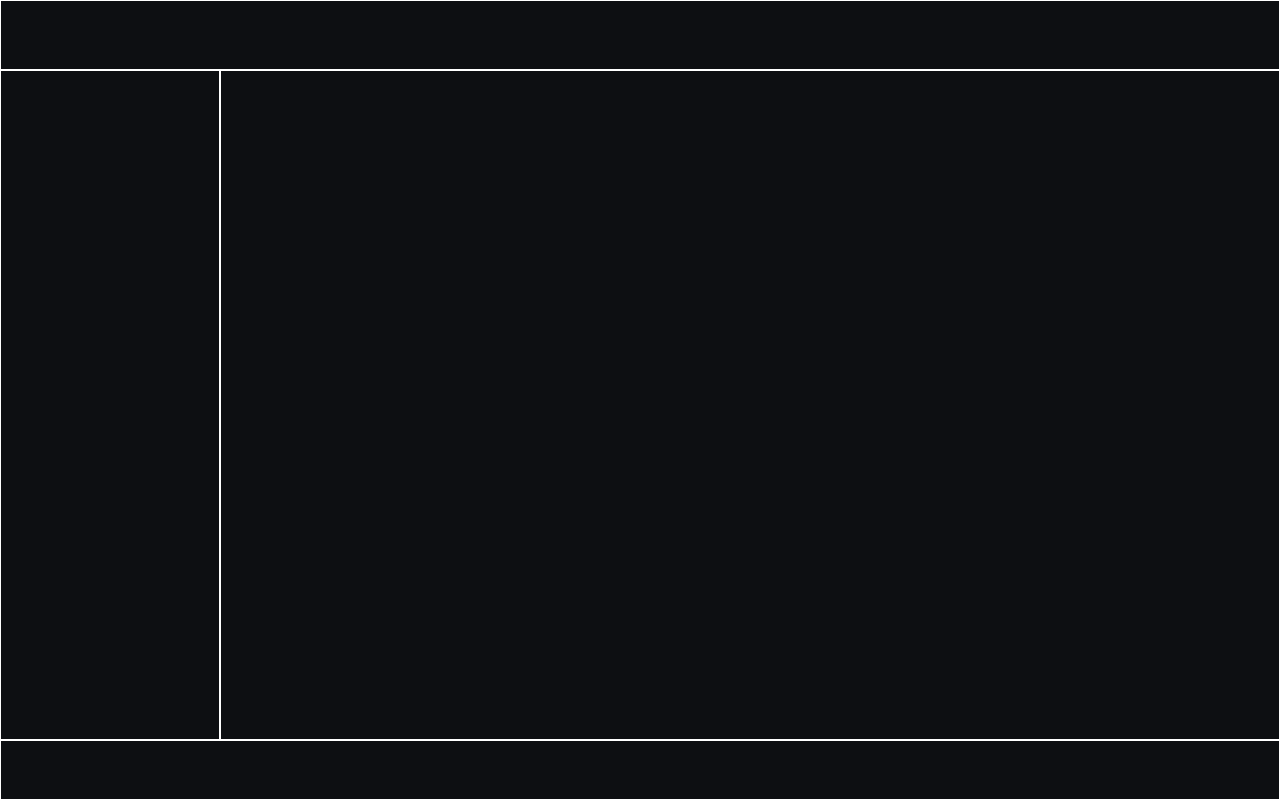
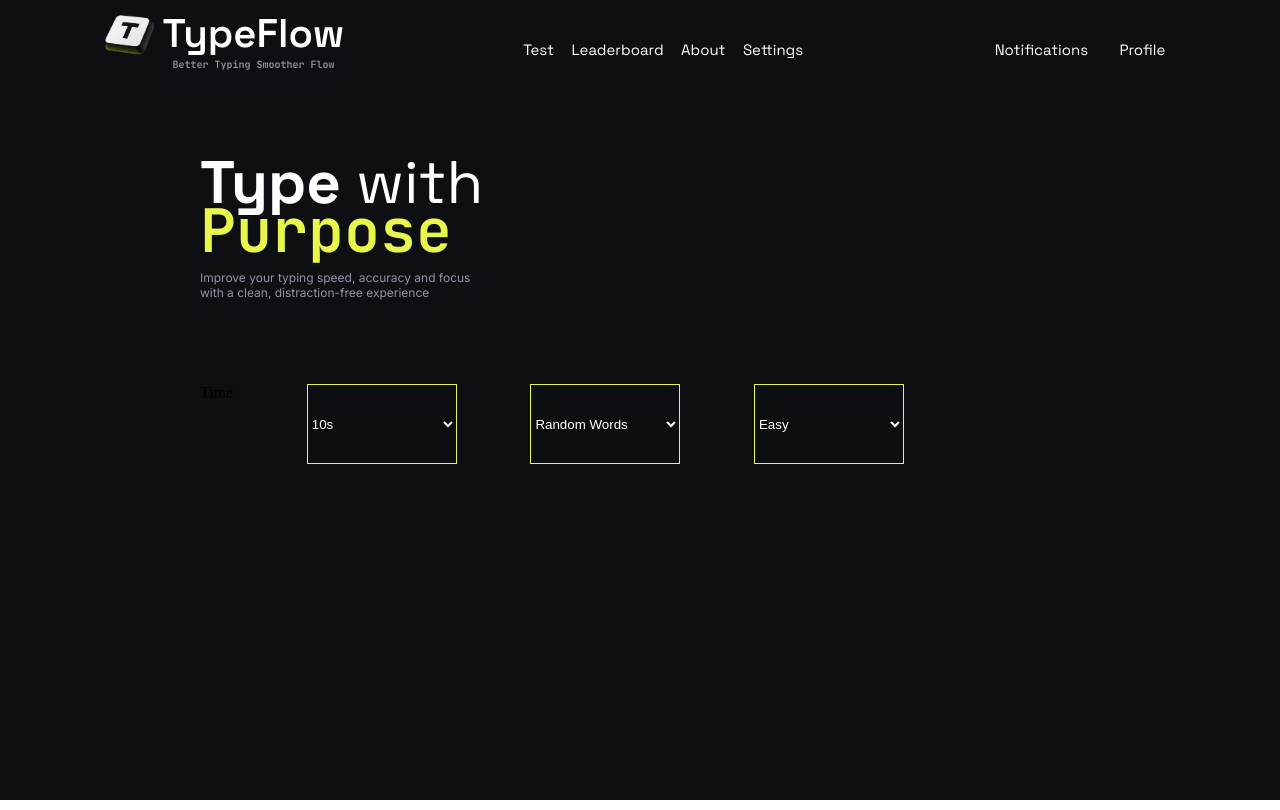
Before and after one commit to Aman212005/TypeFlow, a plain HTML site: page index.html in a window 1280 px wide. Drawn offline with Linux system fonts and the light colour scheme.

Commit message:
Designed layout (Header,Hero)

```diff
--- a/css/style.css
+++ b/css/style.css
@@ -20,66 +20,194 @@
   /* Status Colors */
   --color-status-success: #4ade80;
   --color-status-error: #f87171;
+
+  --font-primary: "Inter", sans-serif;
+  --font-heading: "Space Grotesk", sans-serif;
+  --font-mono: "JetBrains Mono", monospace;
 }
 
-*{
-    margin :0;
-    padding : 0;
-    box-sizing : border-box;
+* {
+  margin: 0;
+  padding: 0;
+  box-sizing: border-box;
 }
 
-.background{
-    position:fixed;
-    top:0;
-    left:0;
-    width:100%;
-    height:100%;
-    background-color: var(--color-bg-main);
-    z-index:-1;
+.background {
+  position: fixed;
+  top: 0;
+  left: 0;
+  width: 100%;
+  height: 100%;
+  background-color: var(--color-bg-main);
+  z-index: -1;
 }
 
-.header{
-    height : 70px;
-    padding: 0 40px;
-    display : flex;
-    justify-content : space-between;
-    align-items : center;
-    border : 1px solid white;
+.header {
+  height: 80px;
+  padding: 0 100px;
+  display: flex;
+  justify-content: space-between;
+  align-items: first baseline;
+  /* border : 1px solid white; */
+}
 
+.app-layout {
+  display: flex;
+  min-height: calc(100vh - 130px);
+}
+
+.sidebar {
+  width: 220px;
+  flex-shrink: 0;
+  padding: 30px 20px;
+  /* border : 1px solid white; */
+}
+
+.main-stage {
+  flex: 1;
+  padding: 40px 60px;
+  max-width: 1400px;
+  margin: 0 auto;
+  width: 100%;
+  /* border : 1px solid white; */
+}
+
+.footer {
+  height: 60px;
+  display: flex;
+  justify-content: center;
+  align-items: center;
+  /* border : 1px solid white; */
+}
+
+.header-left {
+  display: flex;
+  align-items: center;
+  gap: 2px;
+  flex-shrink: 0;
+}
+.logo-img {
+  padding-top: 15px;
+}
+.logo-img img {
+  height: 40px;
+  width: auto;
+  object-fit: contain;
+}
+.logo-txt {
+  height: 40px;
+  font-size: 24px;
+  font-weight: 600;
+  color: #8e95a5;
+  display: flex;
+  flex-direction: column;
+  justify-content: space-evenly;
+  align-items: center;
+  padding: 2px;
+}
+
+.logo-txt-subscript {
+  font-size: 10px;
+  line-height: 1;
+  color: var(--color-text-secondary);
+  margin-top:4px;
+  font-family : var(--font-mono)
+}
+
+.logo-txt-superscript {
+  font-size: 40px;
+  line-height: 1.1;
+  color: var(--color-text-primary);
+  font-family : var(--font-heading)
+}
+
+.header-nav {
+  width: 300px;
+  display: flex;
+  padding: 0px 10px;
+  justify-content: space-between;
+}
+.header-nav-option {
+  list-style-type: none;
+  color: white;
+  font-size: 15px;
+  font-family : var(--font-heading)
+}
+
+.header-right {
+  display: flex;
+  width: 200px;
+  justify-content: space-around;
+  gap: 2px;
+}
+
+.header-right-option {
+  color: white;
+  font-size: 15px;
+  font-family : var(--font-heading)
 }
 
 
+.main-stage{
+  display:flex;
+  flex-direction: column;
+  justify-content: space-evenly;
 
-
-.app-layout{
-    display:flex;
-    min-height : calc(100vh - 130px);
+  padding: 10px 200px;
 
 
 }
 
-.sidebar{
-    width : 220px;
-    flex-shrink : 0;
-    padding : 30px 20px;
-    border : 1px solid white;
+.hero{
+  width:min-content;
+  display:flex;
+  flex-direction: column;
+
+
+  color:#4ade80;
 }
 
-.main-stage{
-    flex : 1;
-    padding :40px;
-    max-width : 1400px;
-    margin : 0 auto;
-    width :100%;
-    border : 1px solid white;
+.hero-maintext{
+  font-size:60px;
+  color:white;
+  line-height: 0.8;
+  font-family:var(--font-heading);
+
+}
+
+#type{
+  font-weight: 900;
+}
+
+#purpose{
+  color:var(--color-accent-neon);
+  font-weight: 700;
+  font-family: var(--font-mono);
+}
+
+#hero-subtext{
+  min-width:100%;
+  padding: 15px 0px;
+  font-size:12px;
+  color:var(--color-text-secondary);
+  font-family: var(--font-primary);
+}
+.hero-title-group {
+  white-space: nowrap;
 }
 
 
-.footer{
-    height:60px;
-    display : flex;
-    justify-content : center;
-    align-items : center;
-    border : 1px solid white;
+.typing-control-box{
+  display:flex;
+  width:80%;
+  justify-content: space-between;
+}
 
+.typing-control-options{
+  width : 150px;
+  height: 80px;
+  background-color: rgba(0,0,0,0.01);
+  color:white;
+  border: 1px solid var(--color-accent-neon);
+  align-items: center;
 }
--- a/index.html
+++ b/index.html
@@ -5,29 +5,89 @@
     <meta charset="UTF-8">
     <meta name="viewport" content="width=device-width, initial-scale=1.0">
     <title>Document</title>
+    <link rel="preconnect" href="https://fonts.googleapis.com">
+    <link rel="preconnect" href="https://fonts.gstatic.com" crossorigin>
+
+    <link
+        href="https://fonts.googleapis.com/css2?family=Inter:wght@400;500;600;700&family=JetBrains+Mono:wght@400;500;600&family=Space+Grotesk:wght@400;500;600;700&display=swap"
+        rel="stylesheet">
     <link rel="stylesheet" href="css/style.css">
 </head>
 
 <body>
     <div class="background"></div>
     <header class="header">
+        <div class="header-left">
+            <div class="logo-img">
 
+                <img src="assets/logo/logo.png" alt="TypeFlow">
+            </div>
+
+            <div class="logo-txt">
+                <span class="logo-txt-superscript">TypeFlow</span>
+                <span class="logo-txt-subscript">Better Typing Smoother Flow</span>
+
+            </div>
+        </div>
+
+
+        <div class="header-menu">
+            <ul class="header-nav">
+
+                <a class="header-nav-option">Test</a>
+                <a class="header-nav-option">Leaderboard</a>
+                <a class="header-nav-option">About</a>
+                <a class="header-nav-option">Settings</a>
+
+            </ul>
+        </div>
+        <div class="header-right">
+            <a class="header-right-option"> Notifications</a>
+            <a class="header-right-option"> Profile</a>
+        </div>
     </header>
 
     <div class="app-layout">
-        <aside class="sidebar">
-            <nav class="sidebar-nav">
 
-            </nav>
-        </aside>
         <main class="main-stage">
             <section class="hero">
+                <div class="hero-title-group">
+                    <div>
+                        <span class="hero-maintext" id="type">Type </span>
+                        <span class="hero-maintext" id="with">with</span>
+                    </div>
+                    <div class="hero-maintext" id="purpose">Purpose</div>
 
+                </div>
+
+                <div id="hero-subtext">
+                    Improve your typing speed, accuracy and focus with a clean, distraction-free experience
+                </div>
             </section>
 
 
             <section class="typing-controls">
+                <div class = "typing-control-box">
+                    <span>Time</span>
+                    <select class="typing-control-options" id="selectTime">
+                        <option>10s</option>
+                        <option>30s</option>
+                        <option>60s</option>
+                    </select>
 
+                    <select class="typing-control-options" id="selectMode">
+                        <option>Random Words</option>
+                        <option>Quote</option>
+
+                    </select>
+
+                    <select class="typing-control-options" id="selectDifficulty">
+                        <option>Easy</option>
+                        <option>Medium</option>
+                        <option>Hard</option>
+                    </select>
+
+                </div>
             </section>
 
 
```
Also changed, not shown: assets/logo/logo.png (added).
